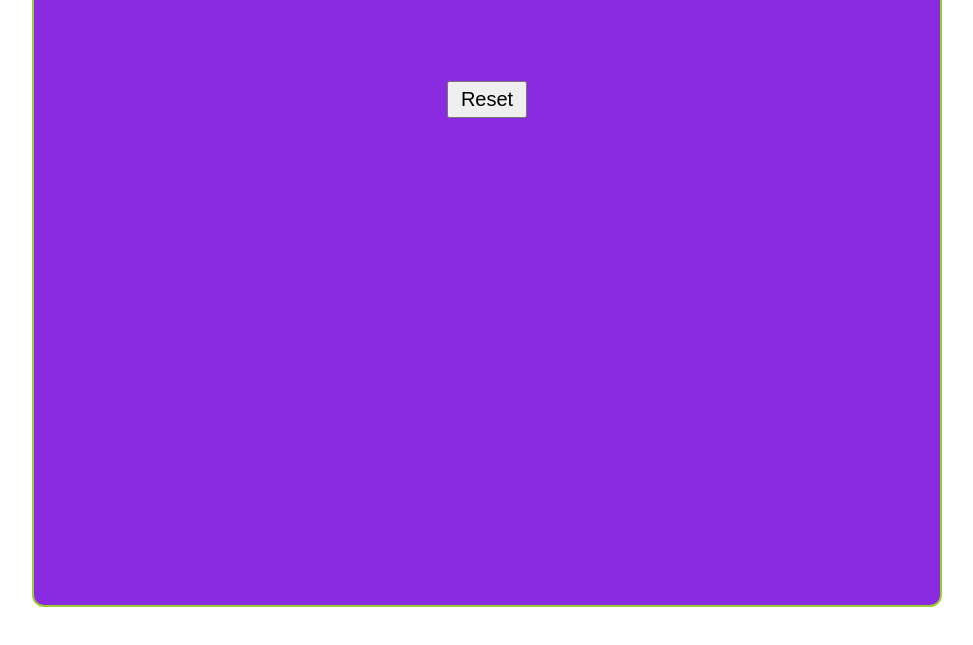
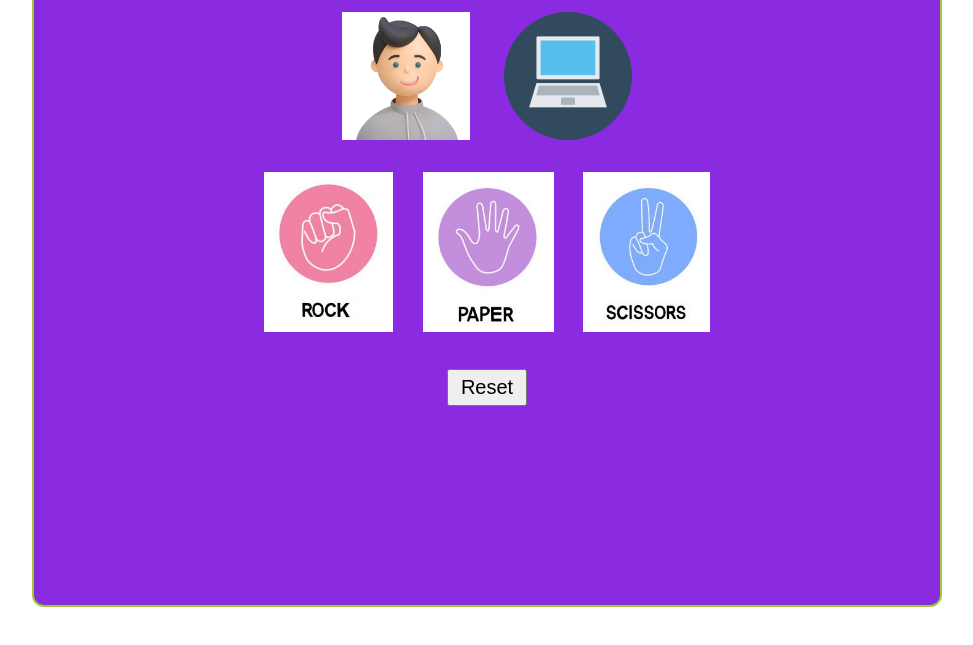
Before and after one commit to aanandmahawal/rockPaperScissorsGame, a plain HTML site: page index.html in a window 1280 px wide. Shown: the part 79-724 px from the top of the page, without its empty margins (160-1133 px from the left). Drawn offline with Linux system fonts and the light colour scheme.

Commit message:
index.html

```diff
--- a/index.html
+++ b/index.html
@@ -12,12 +12,12 @@
     <div id="root">
         <h1>Rock Paper Scissors</h1>
         <div id="container">
-            <img src="./images/player.jpg" alt="" class="players">
-            <img src="./images/pc.png" alt="" class="players">
+            <img src="./player.jpg" alt="" class="players">
+            <img src="./pc.png" alt="" class="players">
             <div id="choices">
-                <img src="./images/rock.jpg" alt="" class="choice" id="rock">
-                <img src="./images/paper.jpg" alt="" class="choice" id="paper">
-                <img src="./images/scissors.jpg" alt="" class="choice" id="scissors">
+                <img src="./rock.jpg" alt="" class="choice" id="rock">
+                <img src="./paper.jpg" alt="" class="choice" id="paper">
+                <img src="./scissors.jpg" alt="" class="choice" id="scissors">
             </div>
             <h2 id="scoreline"></h2>
             <h3 id="opted"></h3>
```
